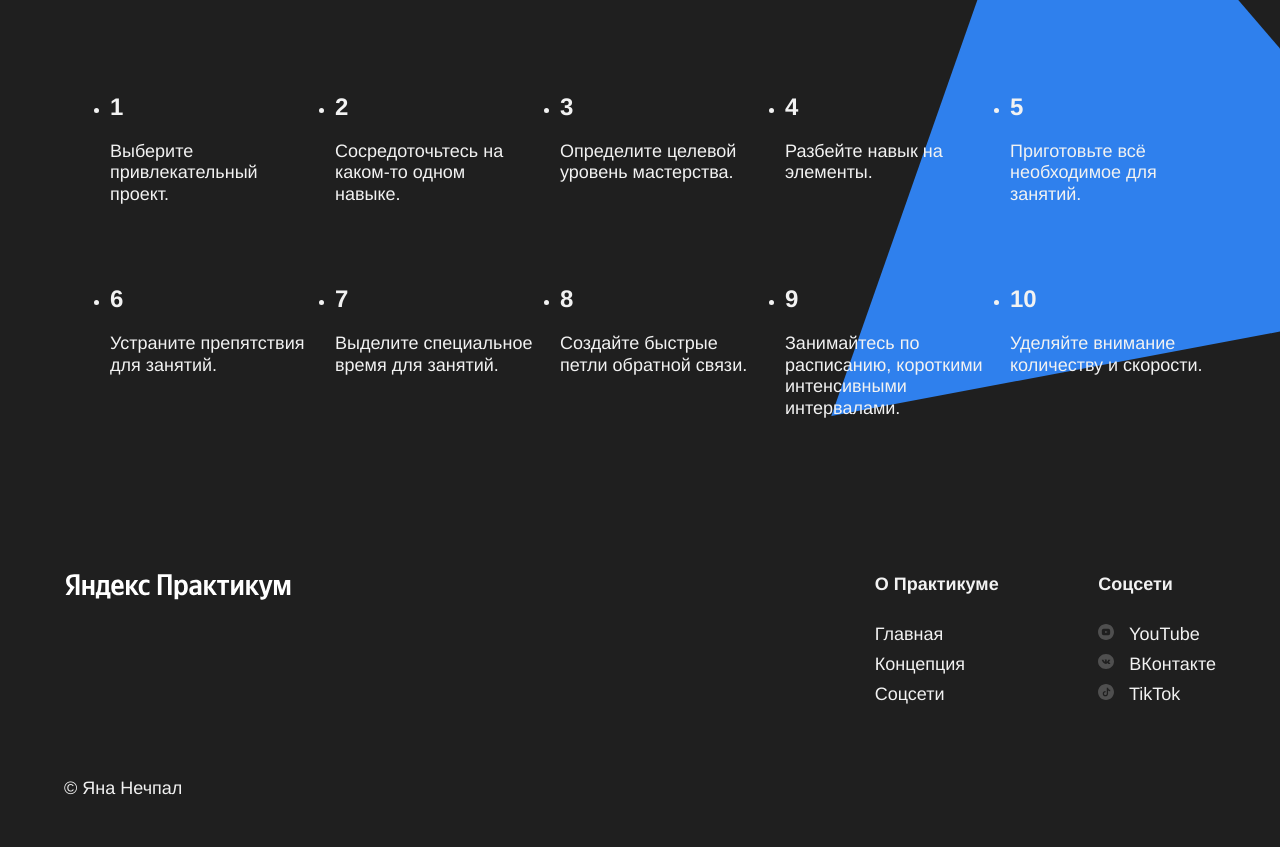
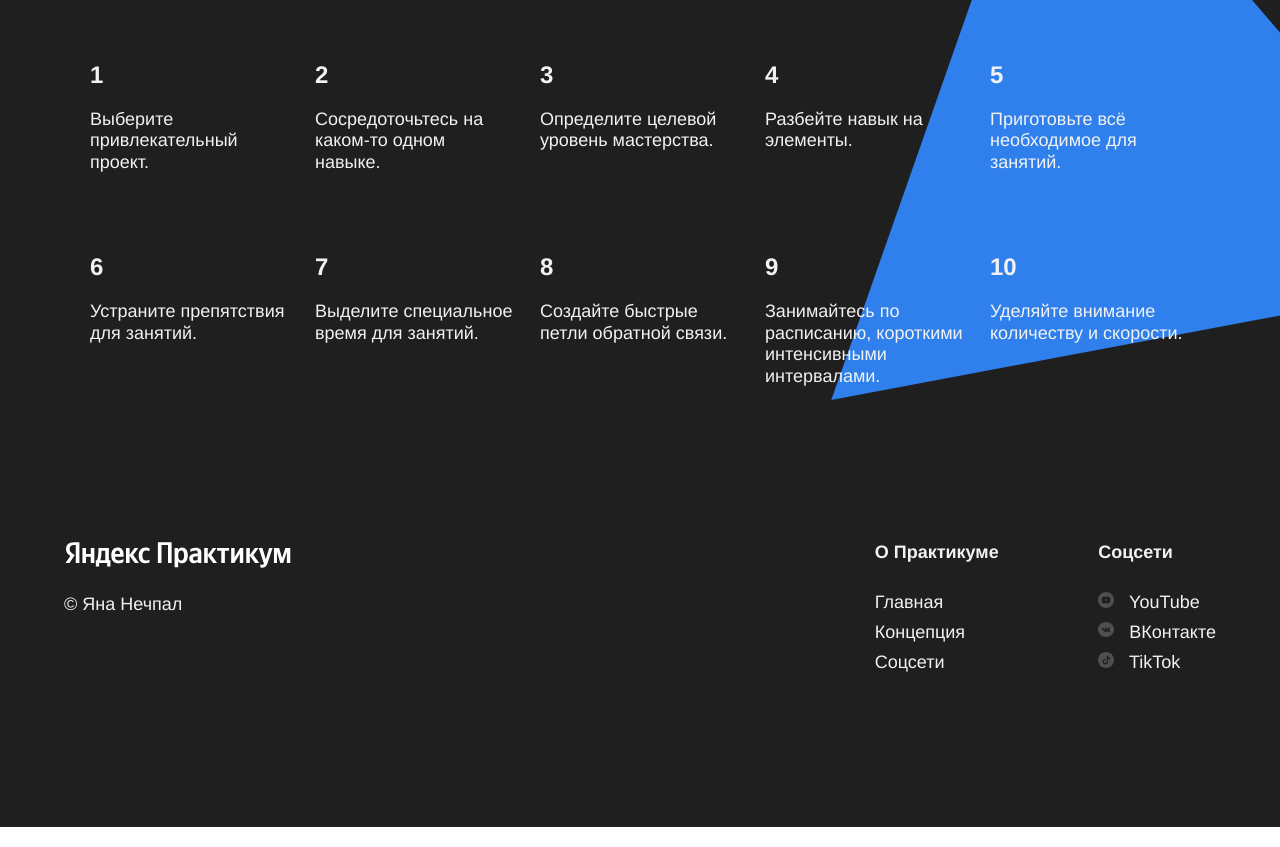
Before and after one commit to Yanika90/how-to-learn, a plain HTML site: page index.html in a window 1280 px wide. Shown: the part 3129-3976 px from the top of the page. Drawn offline with Linux system fonts and the light colour scheme.

Commit message:
Зачет

```diff
--- a/styles/style.css
+++ b/styles/style.css
@@ -157,10 +157,13 @@
 
 .table {
   width: 1100px;
+  margin-top: 0;
   margin-bottom: 100px;
+  padding-left: 0;
   display: flex;
   flex-wrap: wrap;
   justify-content: space-between;
+  list-style: none;
 }
 
 .table__cell {
@@ -255,8 +258,6 @@
 
 .section-title_theme_dark {
   margin: 90px auto 20px;
-  display: flex;
-  justify-content: center;
   width: 60%;
   line-height: 1.15;
   font-size: 60px;
@@ -268,23 +269,23 @@
   line-height: 34px;
   font-size: 24px;
   font-weight: normal;
-  margin: 0 auto;
   z-index: 4;
 }
 
 .table_theme_dark {
   width: 1100px;
+  margin-top: 0;
   margin-bottom: 90px;
-  display: flex;
+  padding-left: 0;
   flex-wrap: wrap;
   justify-content: space-between;
+  list-style: none;
 }
 
 .table__heading_theme_dark {
   line-height: 1.15;
   font-size: 24px;
   font-weight: 600;
-  margin: 0 auto;
 }
 
 .table__text_theme_dark {
@@ -311,8 +312,6 @@
 
 .footer__column_content_copyright {
   flex-basis: 711px;
-  display: flex;
-  flex-direction: column;
   justify-content: space-between;
 }
 
```
